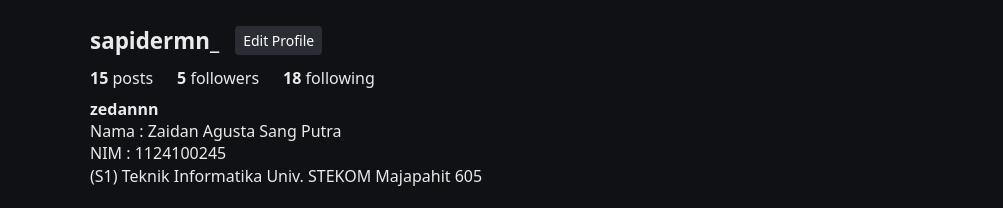
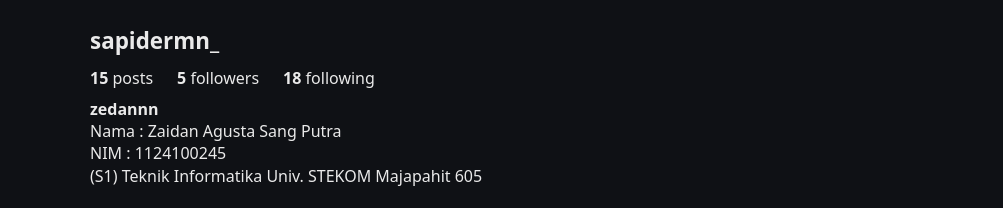
Before and after one commit to Zeydann/layout-ins, a plain HTML site: page index.html in a window 1280 px wide. Shown: the top 208 px of the page, 277-1280 px from the left. Drawn offline with nearby package versions, Linux system fonts and the light colour scheme.

Commit message:
remove button edit profile
Signed-off-by: Zeyy <zeydann.sc@gmail.com>

```diff
--- a/index.html
+++ b/index.html
@@ -20,7 +20,6 @@
         <div class="col-12 col-md-9 profile-info">
           <div class="d-flex flex-wrap align-items-center gap-3 mb-2 profile-top">
             <div class="username">sapidermn_</div>
-            <button class="btn btn-sm btn-custom">Edit Profile</button>
           </div>
 
           <div class="d-flex gap-4 mb-2 stats">
--- a/style.css
+++ b/style.css
@@ -42,16 +42,6 @@
   transform: scale(1.01);
 }
 
-.btn-custom {
-  background-color: #2a2d34;
-  color: #ffffff;
-  border: none;
-}
-
-.btn-custom:hover {
-  background-color: #3a3e47;
-}
-
 @media (max-width: 767.98px) {
   .profile-header {
     text-align: center;
```
